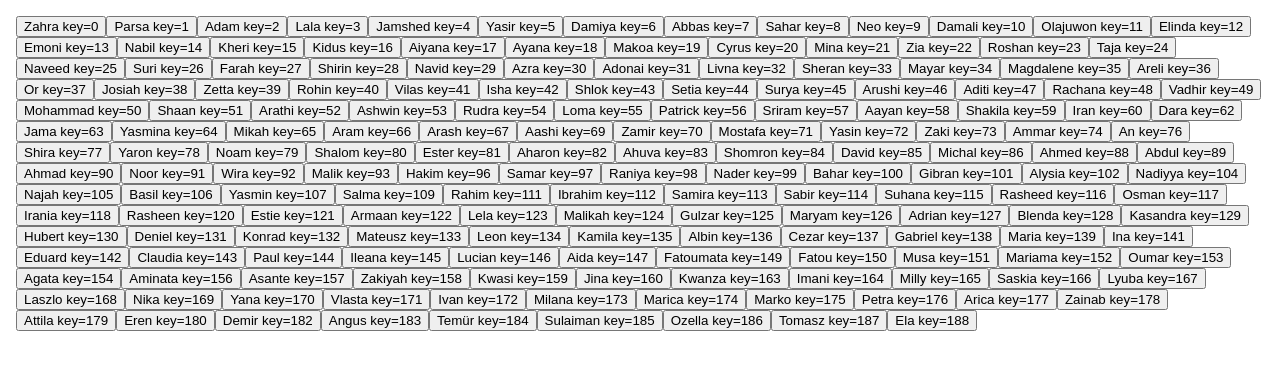
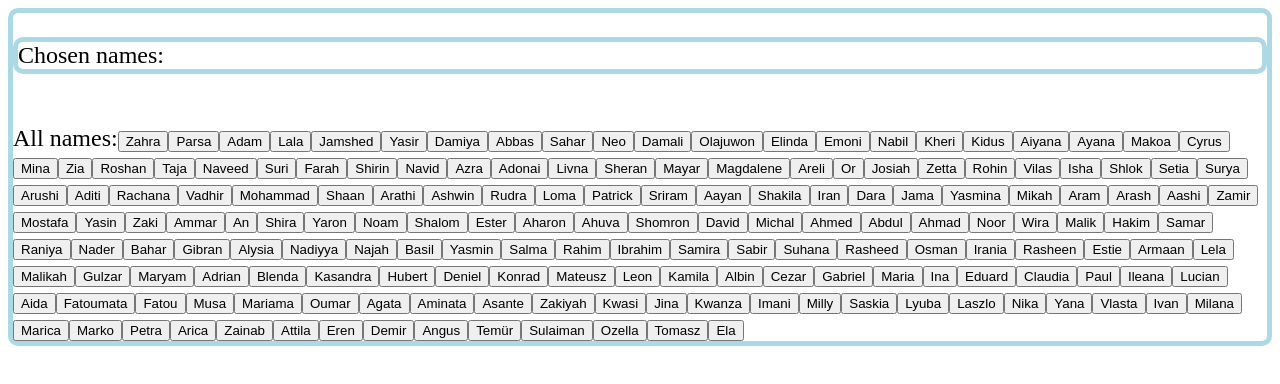
Before and after one commit to TomaszLaboj/baby-names-exercise, a React (Create React App) app: page / in a window 1280 px wide. Shown: the top 384 px of the page. Built offline with nearby package versions, Linux system fonts and the light colour scheme; the HTML template or start-up script is replaced by a standard one.

Commit message:
added butons

```diff
--- a/src/App.tsx
+++ b/src/App.tsx
@@ -7,16 +7,27 @@ import BabyNames from "./utils/BabyNames.js"
 function App():JSX.Element{
 
   const babyNames: BabyNames[] = names;
+ const [chosenNames,setChosenNames] = useState<BabyNames[]>([])
+ const handleChooseName = () => setChosenNames(...chosenNames,babyName.name)
+  return (
+    <div className="main">
+      <p className="main">
+      Chosen names:
+      </p>
+      <br/>
+    All names:
+    {babyNames.map((babyName) => {
+      return (
+        <button
 
-
-  return (
-    <body>
-     <p>{babyNames.map((name)=><button id={name.name}>{name.name} key={name.id}</button>)}</p>
-
-    </body>
-  );
-}
-
-
-
+          onClick={handleChooseName}
+          key={babyName.id}
+        >
+          {babyName.name}
+        </button>
+      )
+    })}
+      </div>
+    )
+  }
 export default App;
```
